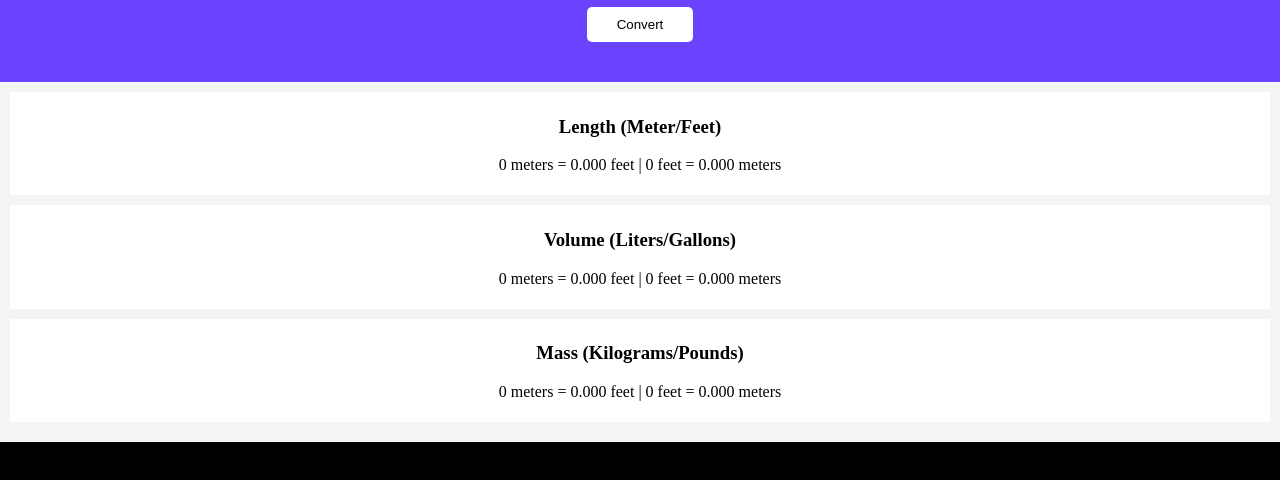
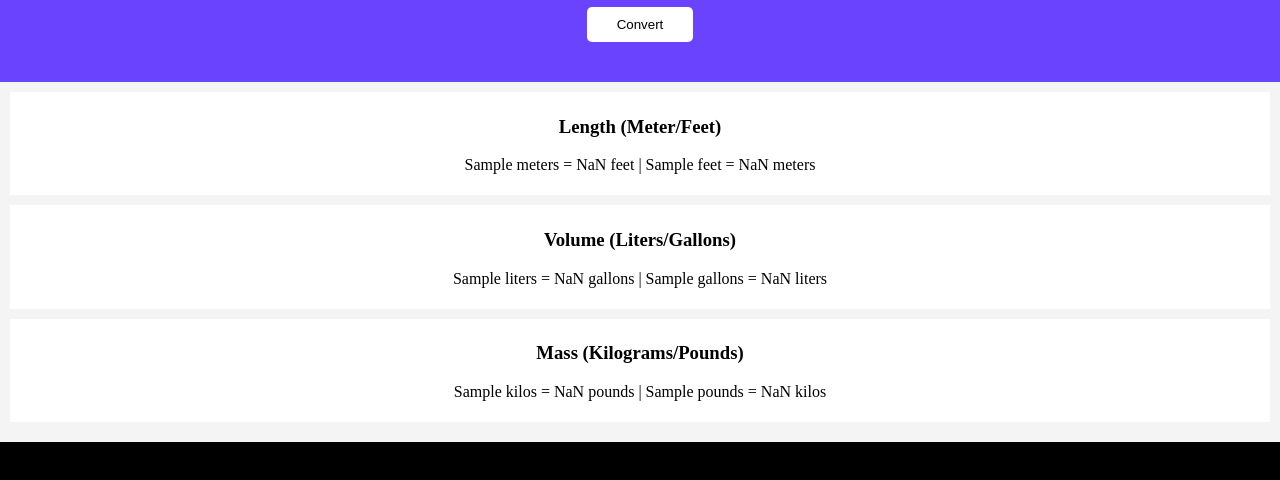
Before and after one commit to f8makinde/Unit-converter, a plain HTML site: page index.html in a window 1280 px wide. Both pictures are taken after typing "Sample" into the empty fields and a click on the button "Convert". Shown: the part 172-652 px from the top of the page. Drawn offline with Linux system fonts and the light colour scheme.

Commit message:
displayed the conversion

```diff
--- a/index.html
+++ b/index.html
@@ -10,21 +10,21 @@
 <body>
     <div class="hero">
         <h1>Metric/Imperical Unit Conversion</h1>
-        <input type="text" placeholder="0">
-        <button>Convert</button>
+        <input type="text" placeholder="0" id="input-el">
+        <button id="convert-btn">Convert</button>
     </div>
     <div class="main">
         <div class="section">
             <h3>Length (Meter/Feet)</h3>
-            <p>0 meters = 0.000 feet | 0 feet = 0.000 meters</p>
+            <p id="length">0 meters = 0.000 feet | 0 feet = 0.000 meters</p>
         </div>
         <div class="section">
             <h3>Volume (Liters/Gallons)</h3>
-            <p>0 meters = 0.000 feet | 0 feet = 0.000 meters</p>
+            <p id="volume-el">0 meters = 0.000 feet | 0 feet = 0.000 meters</p>
         </div>
         <div class="section">
           <h3>Mass (Kilograms/Pounds)</h3>
-          <p>0 meters = 0.000 feet | 0 feet = 0.000 meters</p>
+          <p id="mass-el">0 meters = 0.000 feet | 0 feet = 0.000 meters</p>
         </div>
     </div>
     <script src="index.js"></script>
--- a/index.js
+++ b/index.js
@@ -0,0 +1,19 @@
+
+let lengthEl = document.getElementById("length")
+let volumeEl = document.getElementById("volume-el")
+let massEl = document.getElementById("mass-el")
+let first = null;
+let second = null
+let convertBtn = document.getElementById("convert-btn");
+convertBtn.addEventListener("click", function(){
+    let inputEl = document.getElementById("input-el").value;
+     first = inputEl * 3.281;
+      second = inputEl / 3.281;
+     lengthEl.innerText = `${inputEl} meters = ${first.toFixed(3)} feet | ${inputEl} feet = ${second.toFixed(3)} meters`;
+     first = inputEl * 0.264;
+     second = inputEl / 0.264;
+     volumeEl.innerText = `${inputEl} liters = ${first.toFixed(3)} gallons | ${inputEl} gallons = ${second.toFixed(3)} liters`;
+     first = inputEl * 2.204;
+     second = inputEl / 2.204;
+     massEl.innerText = `${inputEl} kilos = ${first.toFixed(3)} pounds | ${inputEl} pounds = ${second.toFixed(3)} kilos` ;
+})
```
